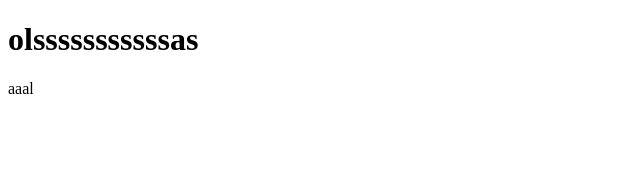
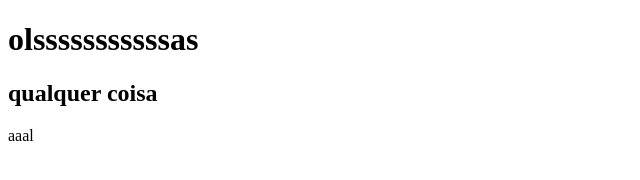
Before and after one commit to cayof31/cpf-generator, a plain HTML site: page index.html in a window 1280 px wide. Shown: the whole page, without its empty margins (0-640 px from the left). Drawn offline with Linux system fonts and the light colour scheme.

Commit message:
Add index.html

```diff
--- a/index.html
+++ b/index.html
@@ -10,6 +10,7 @@
 <body>
     <div>
         <h1>olsssssssssssas</h1>
+        <h2>qualquer coisa</h2>
         <p>aaal</p>
     </div>
 
```
